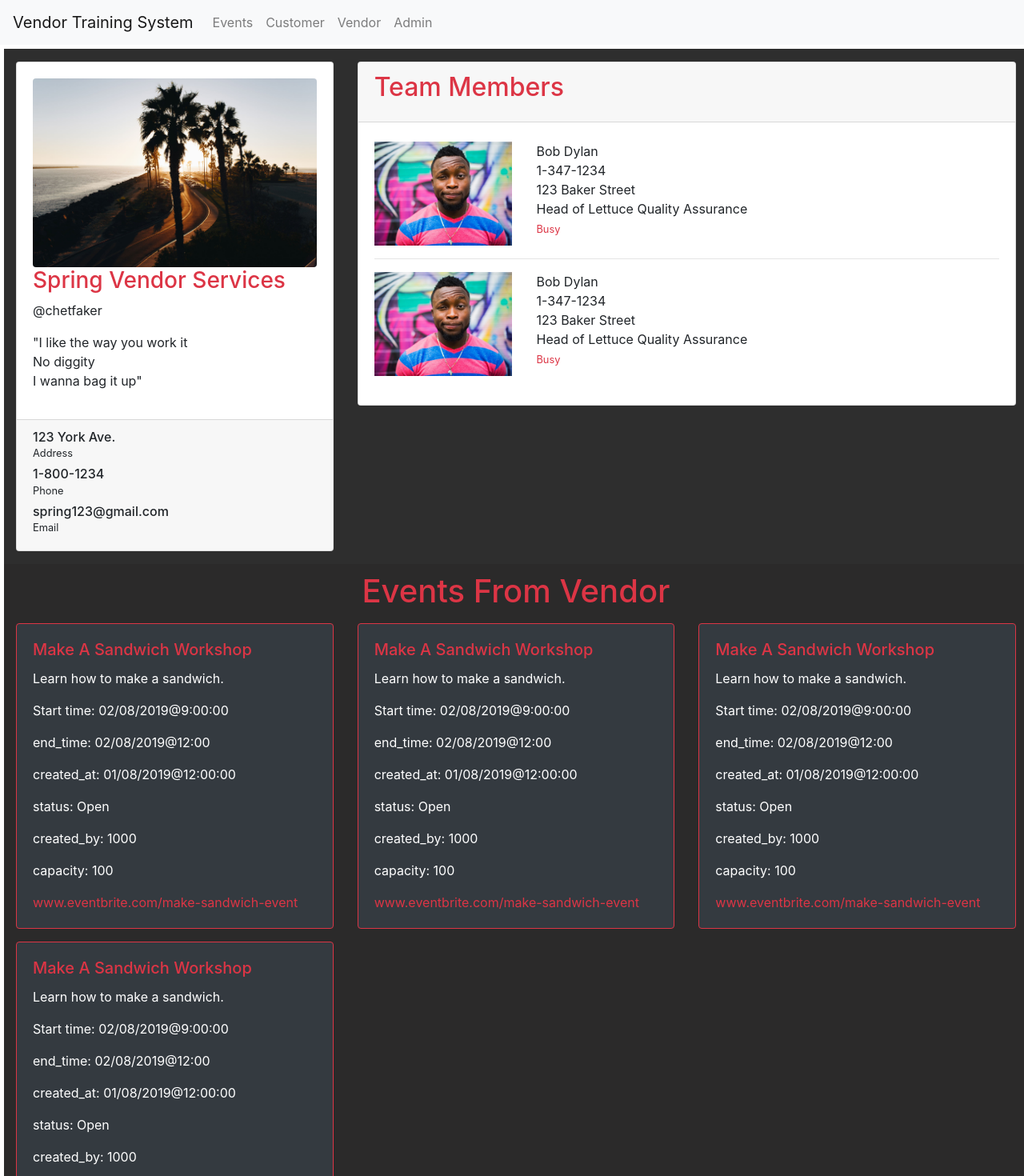
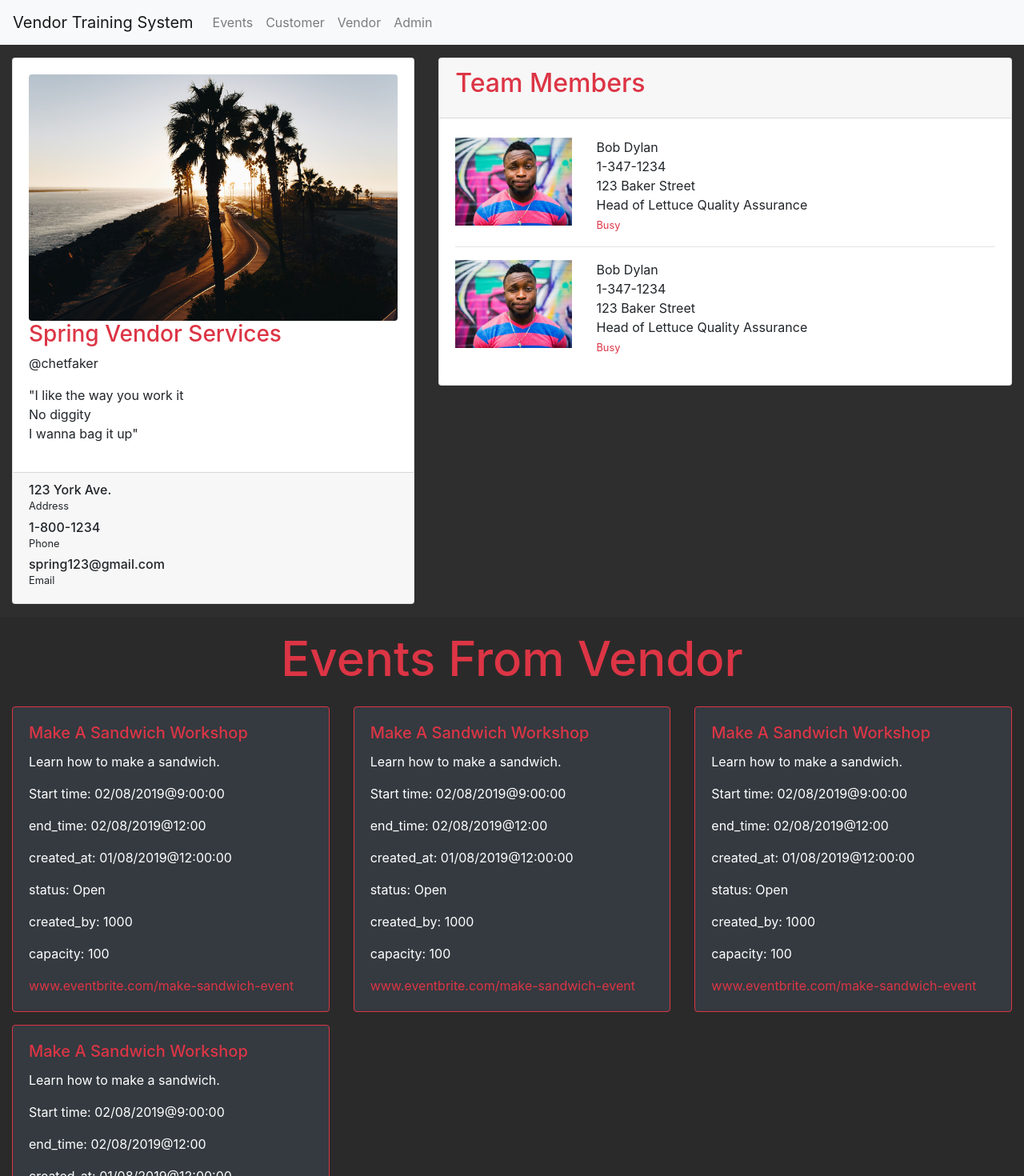
Before and after one commit to dave325/vendorTrainingSystem, an Angular app in the folder vendorTrainingSystem/: page /vendor in a window 1280 px wide. Shown: the top 1470 px of the page at 80% size. Built offline with nearby package versions, Linux system fonts and the light colour scheme.

Commit message:
finished vendor dashboard

```diff
--- a/vendorTrainingSystem/src/app/components/vendor/vendor-profile/vendor-profile.component.css
+++ b/vendorTrainingSystem/src/app/components/vendor/vendor-profile/vendor-profile.component.css
@@ -1,6 +1,4 @@
-.container-fluid {
-  margin: 5px;
-}
+
 
 /* .my-2{
   /* margin-top: ($spacer * 1.0) !important;
@@ -17,10 +15,6 @@ img {
 }
 
 
-.events {
-  margin-top: 10px;
-}
-
 #topContainer{
   background-color: rgb(46, 46, 46);
 }
@@ -28,3 +22,13 @@ img {
 #bottomContainer{
   background-color: rgb(43, 42, 42);
 }
+
+#bottomContainerHeader{
+  font-size: 150%;
+}
+
+@media (max-width: 414px){
+  #bottomContainerHeader{
+    font-size:100%;
+  }
+}
--- a/vendorTrainingSystem/src/app/components/vendor/vendor-profile/vendor-profile.component.html
+++ b/vendorTrainingSystem/src/app/components/vendor/vendor-profile/vendor-profile.component.html
@@ -1,7 +1,7 @@
 <div class="container-fluid">
   <!-- <div id="topContainer"> -->
     <div id = "topContainer" class="row">
-      <div class="col-md-4 my-3">
+      <div class="col-md-5 my-3">
         <div class="card card-user">
           <div class="card-body">
             <div class="author">
@@ -46,7 +46,7 @@
         </div>
 
       </div> <!-- end of col-4-->
-      <div class="col-md-8 col-xs-12 my-3">
+      <div class="col-md-7 col-xs-12 my-3">
         <div class="card">
           <div class="card-header">
             <h2 class="card-title text-danger">Team Members</h2>
@@ -55,12 +55,12 @@
             <ul class="list-unstyled team-members">
               <li>
                 <div class="row my-1">
-                  <div class="col-md-3 col-xs-12 member-avatar">
+                  <div class="col-lg-3 col-md-6 col-xs-12 member-avatar">
                     <div class="avatar">
                       <img src="assets/img/ayo-ogunseinde-1.jpg" alt="Member Image">
                     </div>
                   </div>
-                  <div class="col-md-9 col-xs-12 member-info">
+                  <div class="col-lg-9 col-md-6 col-xs-12 member-info">
                     <div>Bob Dylan</div>
                     <div>1-347-1234</div>
                     <div>123 Baker Street</div>
@@ -74,12 +74,12 @@
               <hr>
               <li>
                 <div class="row my-3 ">
-                  <div class="col-md-3 col-xs-12 member-avatar">
+                  <div class="col-lg-3 col-md-6 col-xs-12 member-avatar">
                     <div class="avatar">
                       <img src="assets/img/ayo-ogunseinde-1.jpg" alt="Circle Image">
                     </div>
                   </div>
-                  <div class="col-md-9 col-xs-12 member-info">
+                  <div class=" col-lg-9 col-md-6 col-xs-12 member-info">
                     <div>Bob Dylan</div>
                     <div>1-347-1234</div>
                     <div>123 Baker Street</div>
@@ -97,15 +97,15 @@
     </div> <!--Row-->
   <!-- </div> Top Container -->
   <div id = "bottomContainer" class="row">
-    <div class="col-md-12 events">
+    <div class="col-md-12">
       <div class="event-title">
         <h1 class="text-danger">
-          <p>Events From Vendor</p>
+          <p id = "bottomContainerHeader" class = "mt-3 mb-4" >Events From Vendor</p>
         </h1>
       </div>
       <!-- <div class="container"> -->
       <div class="row">
-        <div class="col-sm-4 mb-3">
+        <div class="col-sm-4 col-md-6 col-lg-4 mb-3">
           <div class="card border-danger bg-dark text-white">
             <div class="card-body">
               <h5 class="card-title text-danger">Make A Sandwich Workshop</h5>
@@ -123,7 +123,7 @@
           </div>
         </div>
 
-        <div class="col-sm-4 mb-3">
+        <div class="col-sm-4 col-md-6 col-lg-4 mb-3">
           <div class="card border-danger text-white bg-dark">
             <div class="card-body">
               <h5 class="card-title text-danger">Make A Sandwich Workshop</h5>
@@ -138,7 +138,7 @@
             </div>
           </div>
         </div>
-        <div class="col-sm-4 mb-3">
+        <div class="col-sm-4 col-md-6 col-lg-4 mb-3">
           <div class="card border-danger text-white bg-dark">
             <div class="card-body">
               <h5 class="card-title text-danger">Make A Sandwich Workshop</h5>
@@ -153,7 +153,7 @@
             </div>
           </div>
         </div>
-        <div class="col-sm-4 mb-3">
+        <div class="col-sm-4 col-md-6 col-lg-4 mb-3">
           <div class="card border-danger text-white bg-dark">
             <div class="card-body">
               <h5 class="card-title text-danger">Make A Sandwich Workshop</h5>
```
